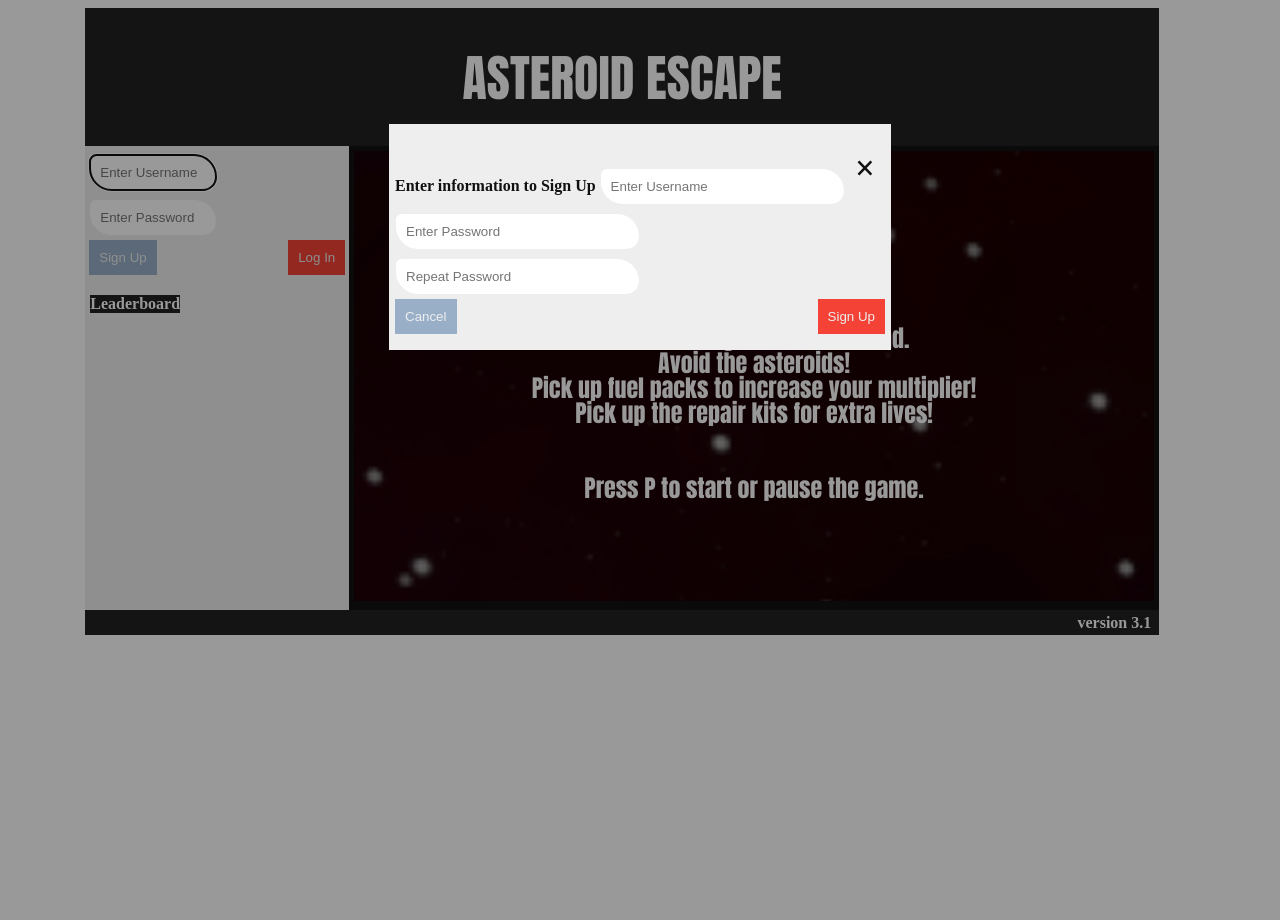
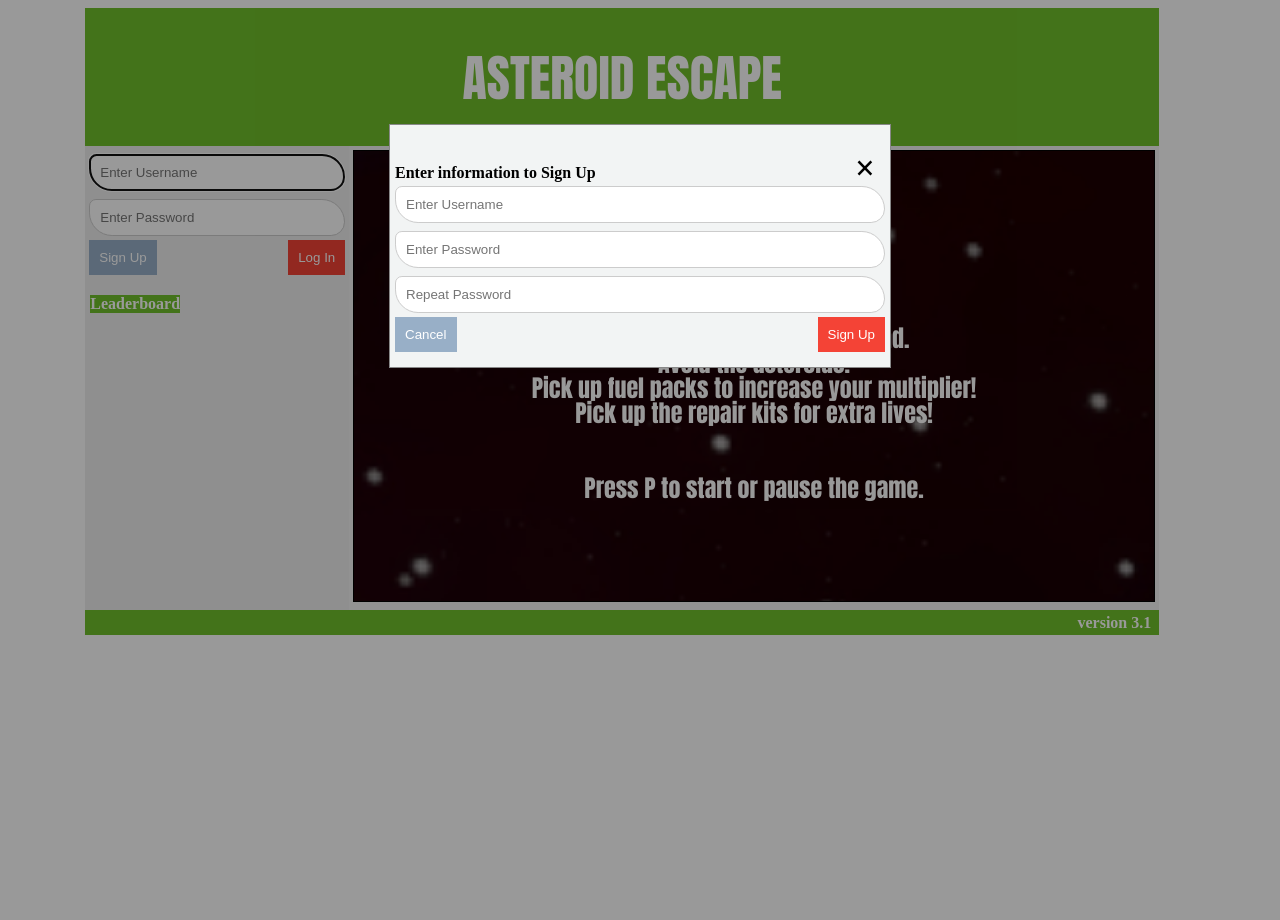
Before and after one commit to jackylau-nyc/Asteroid-Escape, a PHP site: page / in a window 1280 px wide, after a click on "Sign Up". Run offline with PHP 8.4, Linux system fonts and the light colour scheme; data that the repository does not hold is empty.

Commit message:
adjusting front end

```diff
--- a/style.css
+++ b/style.css
@@ -2,24 +2,24 @@
 
 html, body {
     width: 99%;
-    color: #111;
 }
 
 canvas {
 	border: 1px solid;
 }
 
+
 input[type=text], input[type=password], input[type=file]  {
-    width: 50%;
+    width: 100%;
     padding: 10px 10px;
     margin: 4px 0;
     display: inline-block;
-    border: 1px solid #eee;
+    border: 1px solid #ccc;
     box-sizing: border-box;
 	border-radius: 15px 50px 30px;
 }
 
-.error {color: #ff0000;}
+.error {color: #FF0000;}
 
 table {
 	margin: 0 auto;
@@ -36,17 +36,17 @@ th, td {
     padding: 4px;
 }
 
-tr:nth-child(even){background-color: #111}
+tr:nth-child(even){background-color: #f2f2f2}
 
 th {
 	padding: 0px;
-    background-color: #222;
+    background-color: #70BF2B;
     color: white;
 }
 
 /* Set a style for all buttons */
 button {
-    color: #eee;
+    color: white;
 	padding: 10px 10px;
     margin: 0 0;
     border: none;
@@ -96,9 +96,9 @@ span.psw {
 
 /* Modal Content/Box */
 .modal-content {
-    background-color: #eee;
+    background-color: #F2F4F4;
     margin: 5% auto 15% auto; /* 5% from the top, 15% from the bottom and centered */
-    border: 1px solid #eee;
+    border: 1px solid #888;
     width: 500px; /* Could be more or less, depending on screen size */
 }
 
@@ -107,14 +107,14 @@ span.psw {
     position: absolute;
     right: 15px;
     top: 0;
-    color: #111;
+    color: #000;
     font-size: 35px;
     font-weight: bold;
 }
 
 .closeInTable {
 	float: right;
-    color: #111;
+    color: #000;
     font-size: 35px;
     font-weight: bold;
 }
@@ -129,30 +129,6 @@ span.psw {
 .closeInTable:focus {
     color: red;
     cursor: pointer;
-}
-
-.container1 {
-    display: flex;
-}
-
-.header {
-    height: 20vh;
-    width: 100vw;
-    background-color: #111;
-    color:#eee;
-    text-align:center;
-    font-family:'Impact';
-    font-size:50px
-}
-
-.menu {
-    height: 80vh;
-    width:40vw;
-    background-color: #111;
-    color: #eee;
-    text-align: center;
-    font-family: 'Impact';
-    font-size:20px;
 }
 
 /* Add Zoom Animation */
```
Also changed, not shown: spaceship.png.
